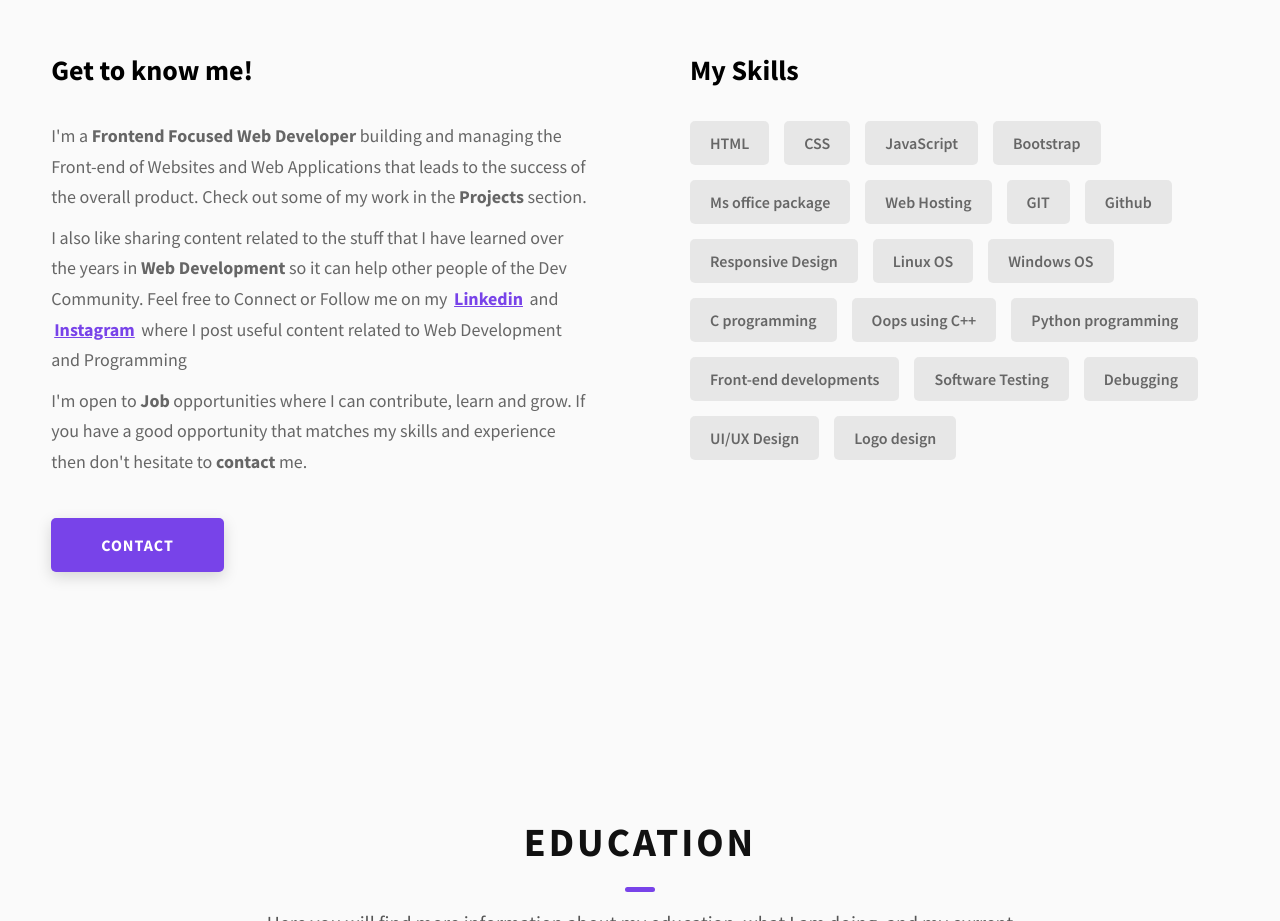
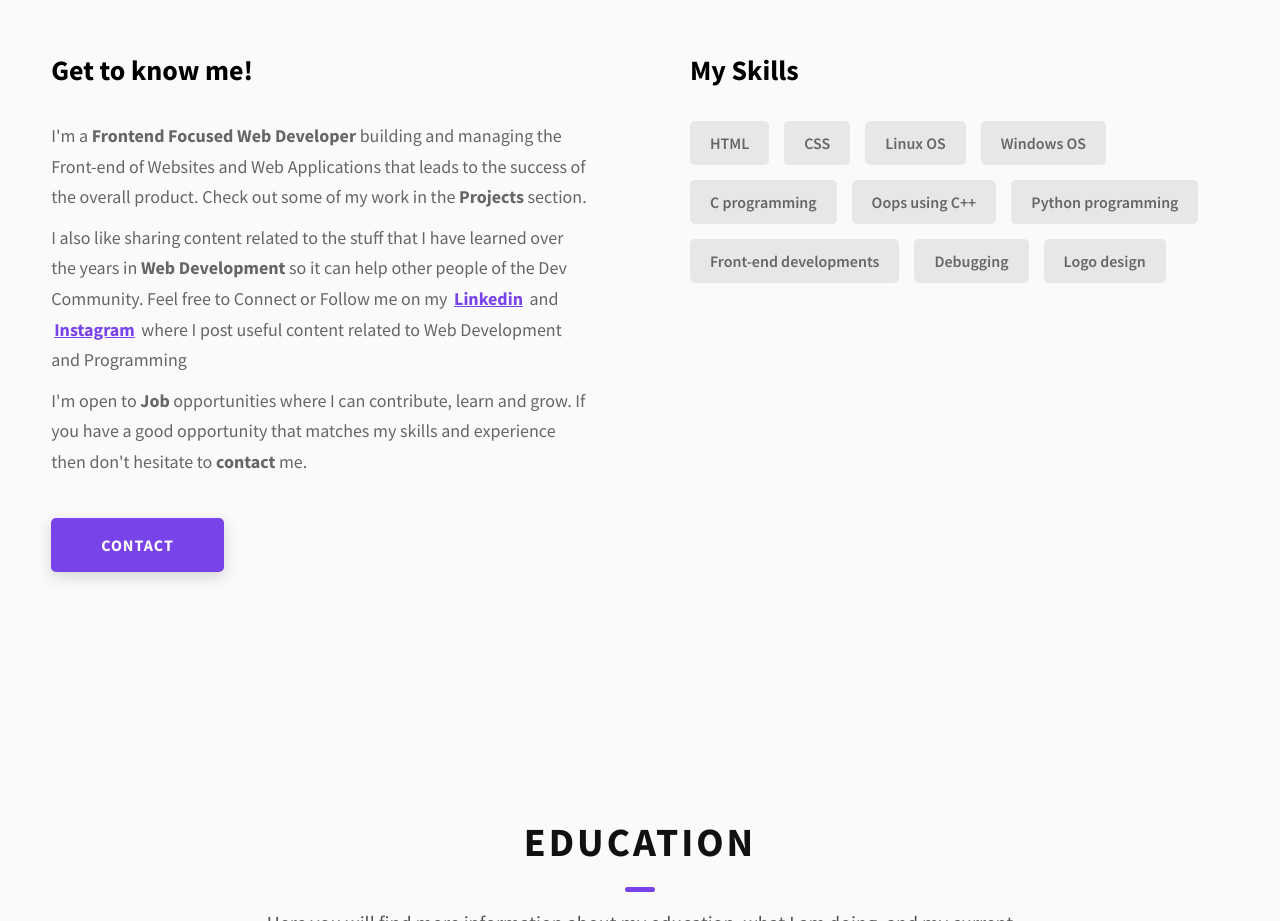
Before and after one commit to Gayatri8658/GayatriLenka, a plain HTML site: page index.html in a window 1280 px wide. Shown: the part 1120-2041 px from the top of the page. Drawn offline with Linux system fonts and the light colour scheme; a script that the page names is missing.

Commit message:
Update index.html

```diff
--- a/index.html
+++ b/index.html
@@ -293,22 +293,22 @@
             <div class="skills">
               <div class="skills__skill">HTML</div>
               <div class="skills__skill">CSS</div>
-              <div class="skills__skill">JavaScript</div>
-              <div class="skills__skill">Bootstrap</div>
-              <div class="skills__skill">Ms office package</div>
-              <div class="skills__skill">Web Hosting</div>
-              <div class="skills__skill">GIT</div>
-              <div class="skills__skill">Github</div>
-              <div class="skills__skill">Responsive Design</div>
+              <!--<div class="skills__skill">JavaScript</div>-->
+              <!--<div class="skills__skill">Bootstrap</div>-->
+              <!--<div class="skills__skill">Ms office package</div>-->
+              <!--<div class="skills__skill">Web Hosting</div>-->
+              <!--<div class="skills__skill">GIT</div>-->
+              <!--<div class="skills__skill">Github</div>-->
+              <!--<div class="skills__skill">Responsive Design</div>-->
               <div class="skills__skill">Linux OS</div>
               <div class="skills__skill">Windows OS</div>
               <div class="skills__skill">C programming</div>
               <div class="skills__skill">Oops using C++</div>
               <div class="skills__skill">Python programming</div>
               <div class="skills__skill">Front-end developments</div>
-              <div class="skills__skill">Software Testing</div>
+              <!--<div class="skills__skill">Software Testing</div>-->
               <div class="skills__skill">Debugging</div>
-              <div class="skills__skill">UI/UX Design</div>
+              <!--<div class="skills__skill">UI/UX Design</div>-->
               <div class="skills__skill">Logo design</div>
             </div>
           </div>
```
